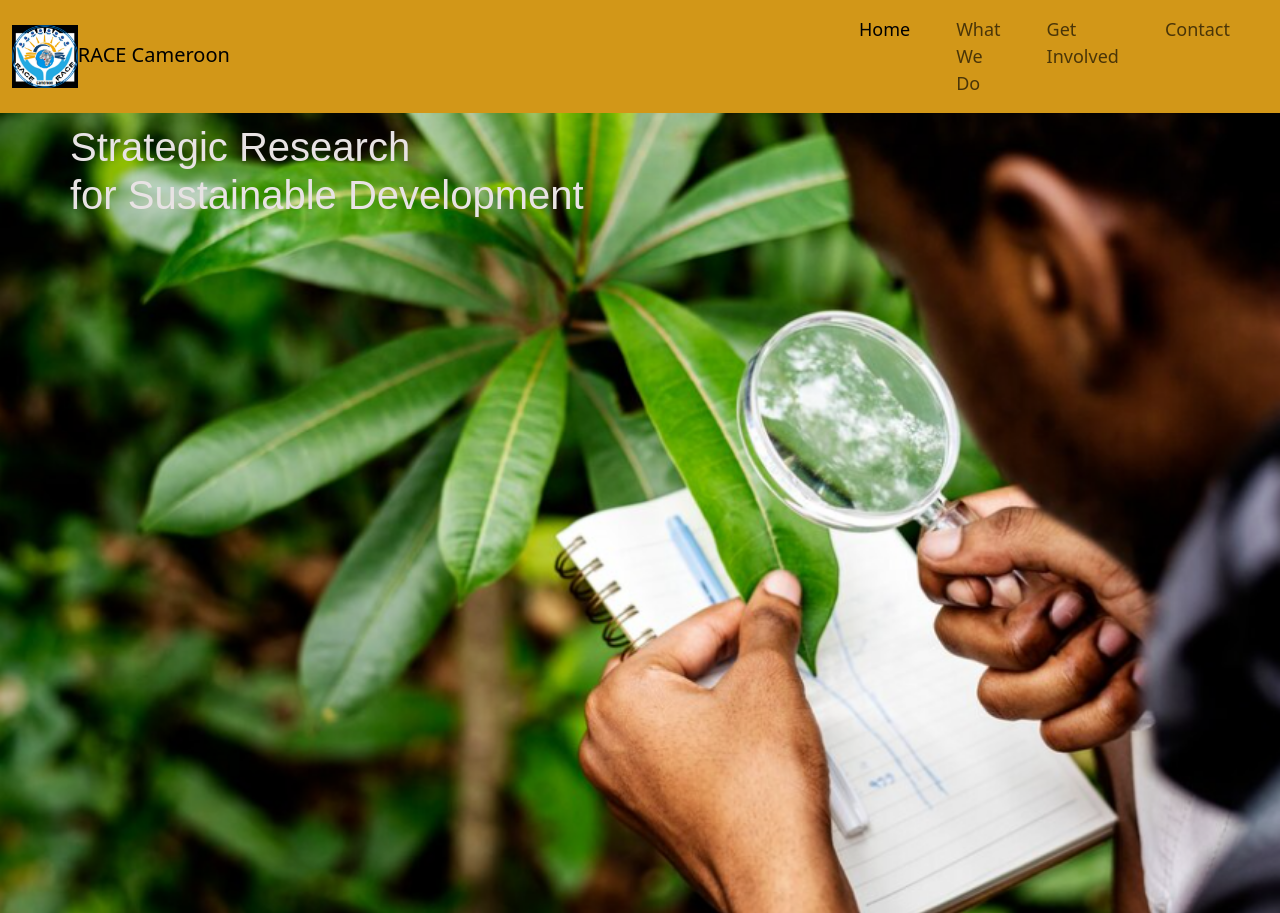
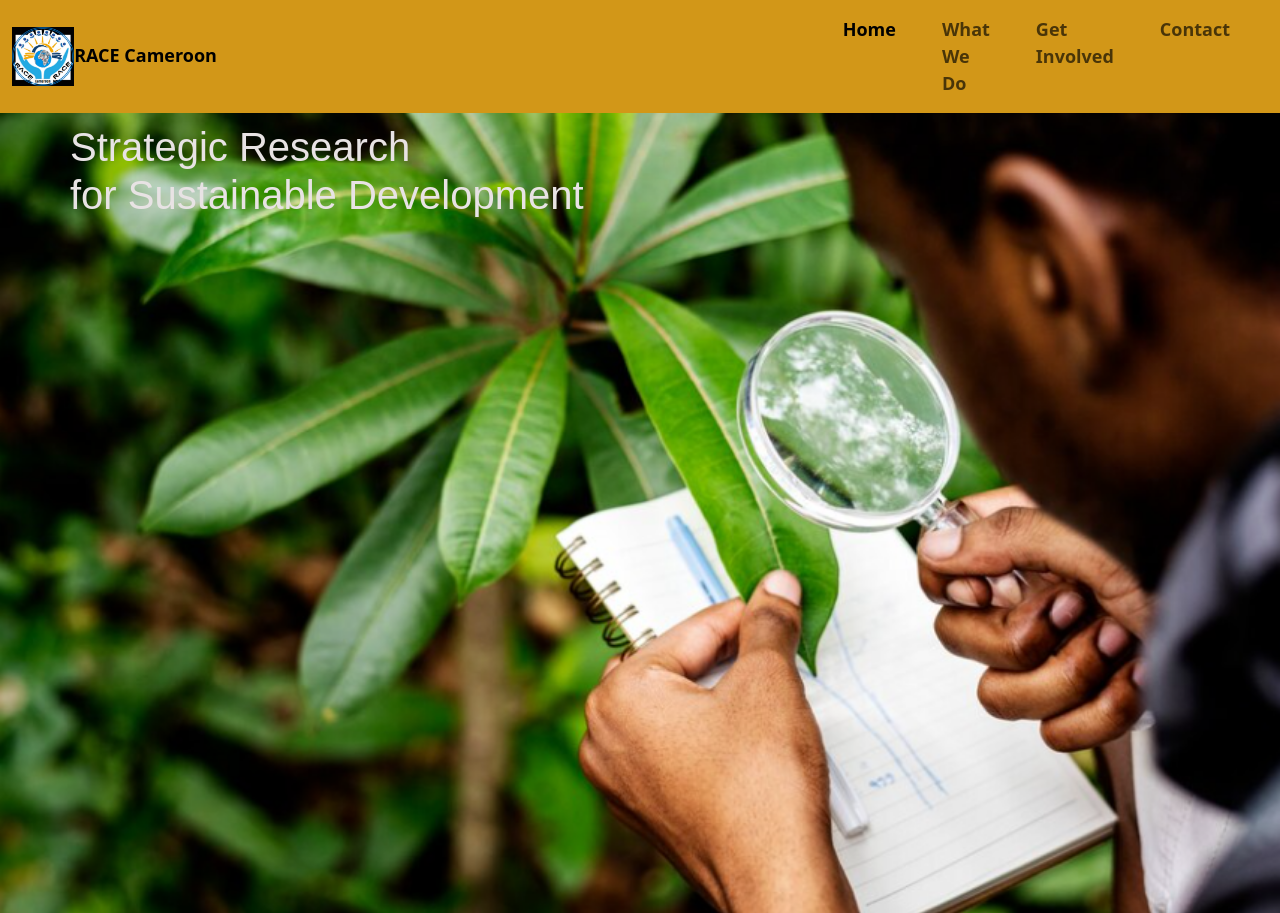
Before and after one commit to ClarisBlaqck/RACE-Website, a plain HTML site: page index.html in a window 1280 px wide. Shown: the top 913 px of the page. Drawn offline with nearby package versions, Linux system fonts and the light colour scheme; a web font is replaced by a local one.

Commit message:
increased font weight of link  elements

```diff
--- a/styles.css
+++ b/styles.css
@@ -30,10 +30,10 @@ font-family: "Poppins", sans-serif;
 
 }
 
-.nav-item{
+.nav-item, .navbar-brand{
   padding-right: 30px;
   font-size: large;
-  font-weight: 500;
+  font-weight: 700;
 }
 
 .navbar-brand img{
```
